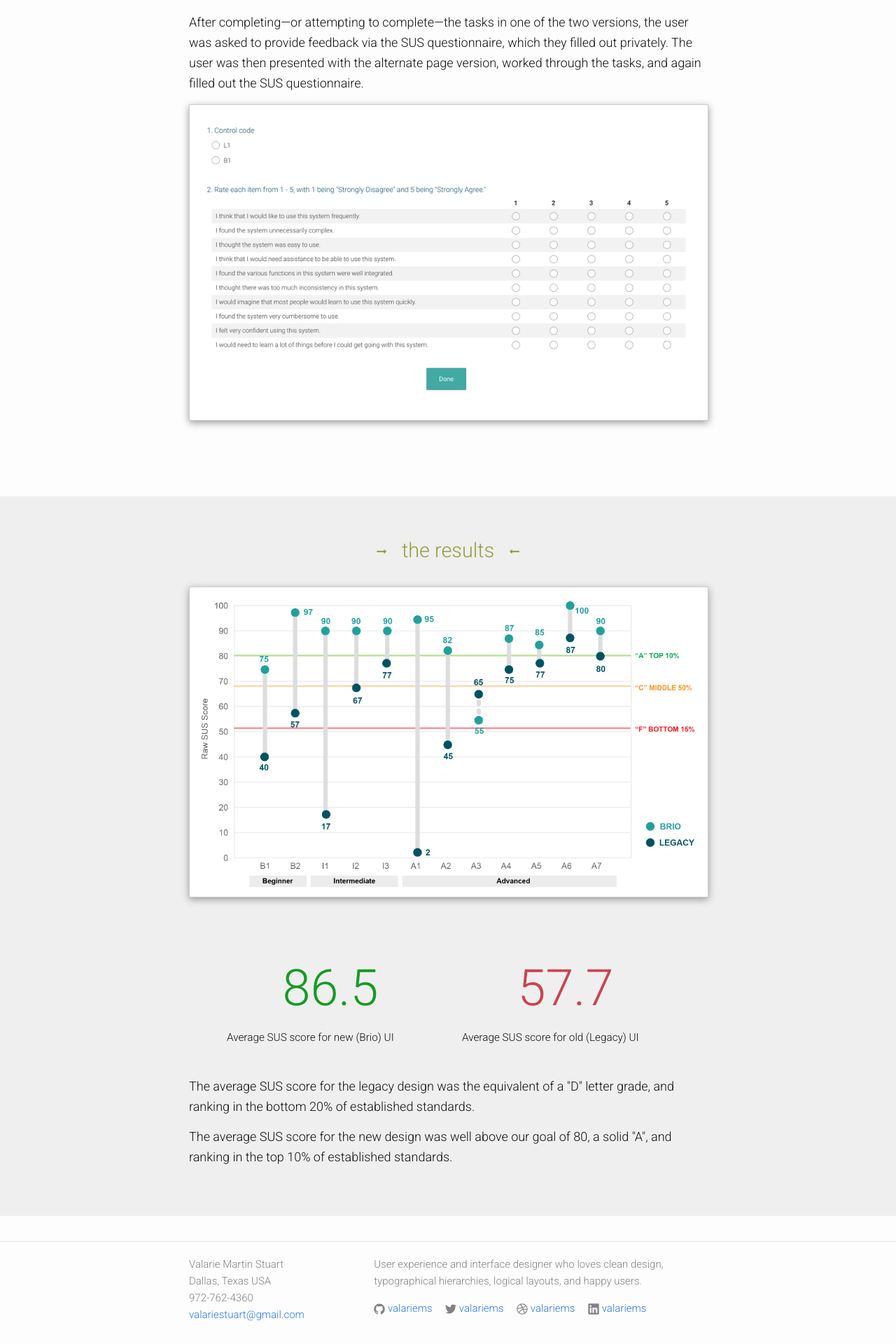
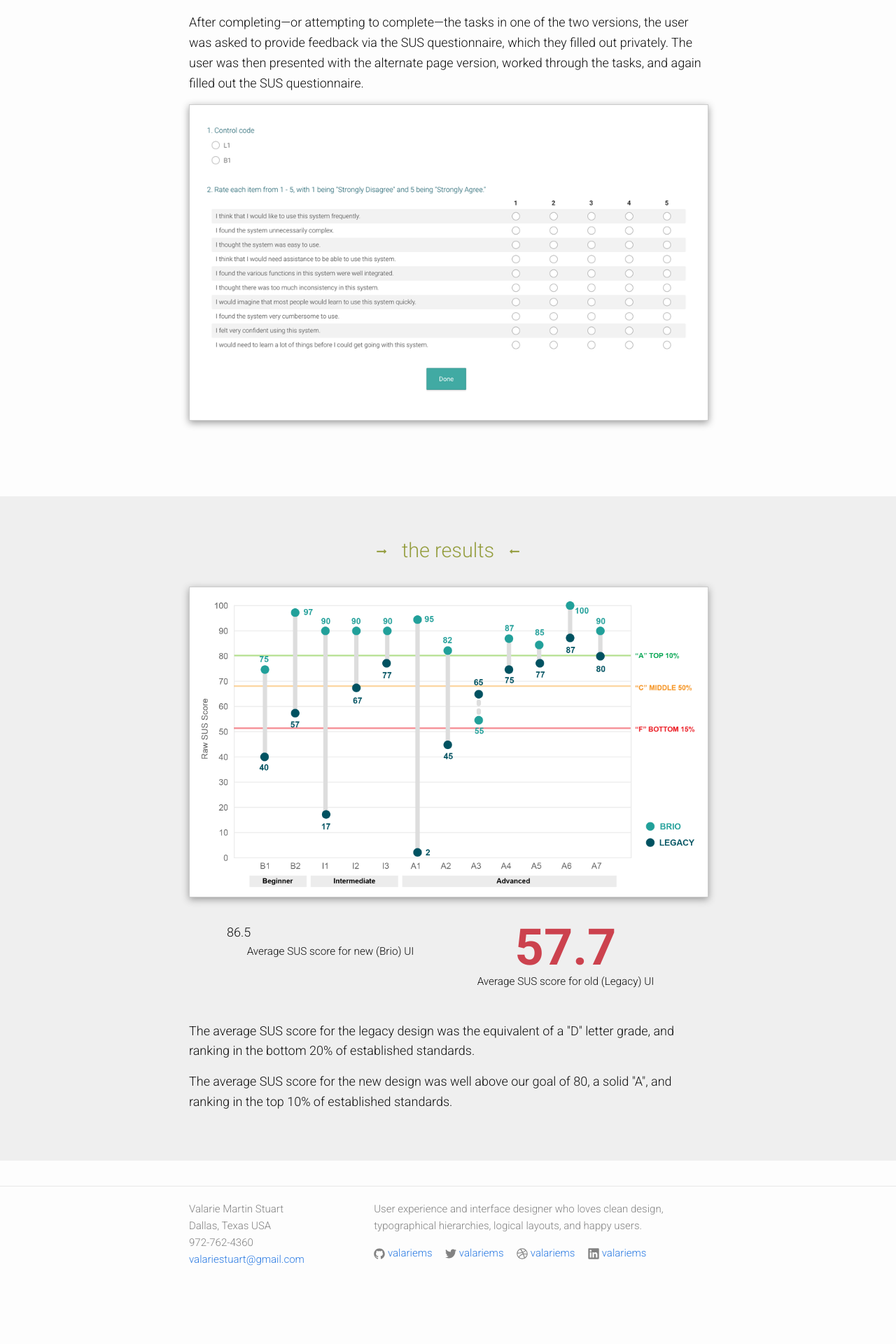
Before and after one commit to valariems/valariems.github.io, a Jekyll site: the page built from portfolio-measuring-usability.html, in a window 1280 px wide. Shown: the part 1716-3636 px from the top of the page at 70% size. Built offline with Jekyll 4.4.1, drawn with Linux system fonts in a browser that asks for light colours; nearby versions of some CDN libraries; after the commit the page ends 3557 px from its top, so only the background shows below that.

Commit message:
More cleanup for pretty.

```diff
--- a/css/custom.scss
+++ b/css/custom.scss
@@ -513,6 +513,9 @@
   border: 1px solid #ccc;
   box-shadow: 0px 3px 10px #999;
   margin-bottom: 4em;
+  &.less-mb {
+    margin-bottom: 2em;
+  }
 }
 
 .wireframes {
@@ -967,15 +970,18 @@
 
 .big-num.sus-bad {
   font-size: 4em;
-  color: #cc424e;
+  font-weight: bold;
+  line-height: 1;
   text-align: center;
+  &.sus-bad {
+      color: #cc424e;
+  }
+  &.sus-good {
+    color: #159b23;
+  }
 }
 
-.big-num.sus-good {
-  font-size: 4em;
-  color: #159b23;
-  text-align: center;
-}
+
 
 
 // fade in portfolio images
--- a/portfolio-measuring-usability.html
+++ b/portfolio-measuring-usability.html
@@ -75,16 +75,16 @@
       The results
       <i class="fa fa-long-arrow-left"></i>
     </h3>
-    <img src="/assets/images/portfolio/sus-score-chart.png" alt="SUS scores in chart form" class="final">
+    <img src="/assets/images/portfolio/sus-score-chart.png" alt="SUS scores in chart form" class="final less-mb">
 
     <div class="three-col">
       <div class="col col-two">
         <div class="big-num sus-good">86.5</div>
-        <p>Average SUS score for new (Brio) UI</p>
+        <p class="center-text">Average SUS score for new (Brio) UI</p>
       </div>
       <div class="col col-two">
         <div class="big-num sus-bad">57.7</div>
-        <p>Average SUS score for old (Legacy) UI</p>
+        <p class="center-text">Average SUS score for old (Legacy) UI</p>
       </div>
     </div>
     <br>
```
